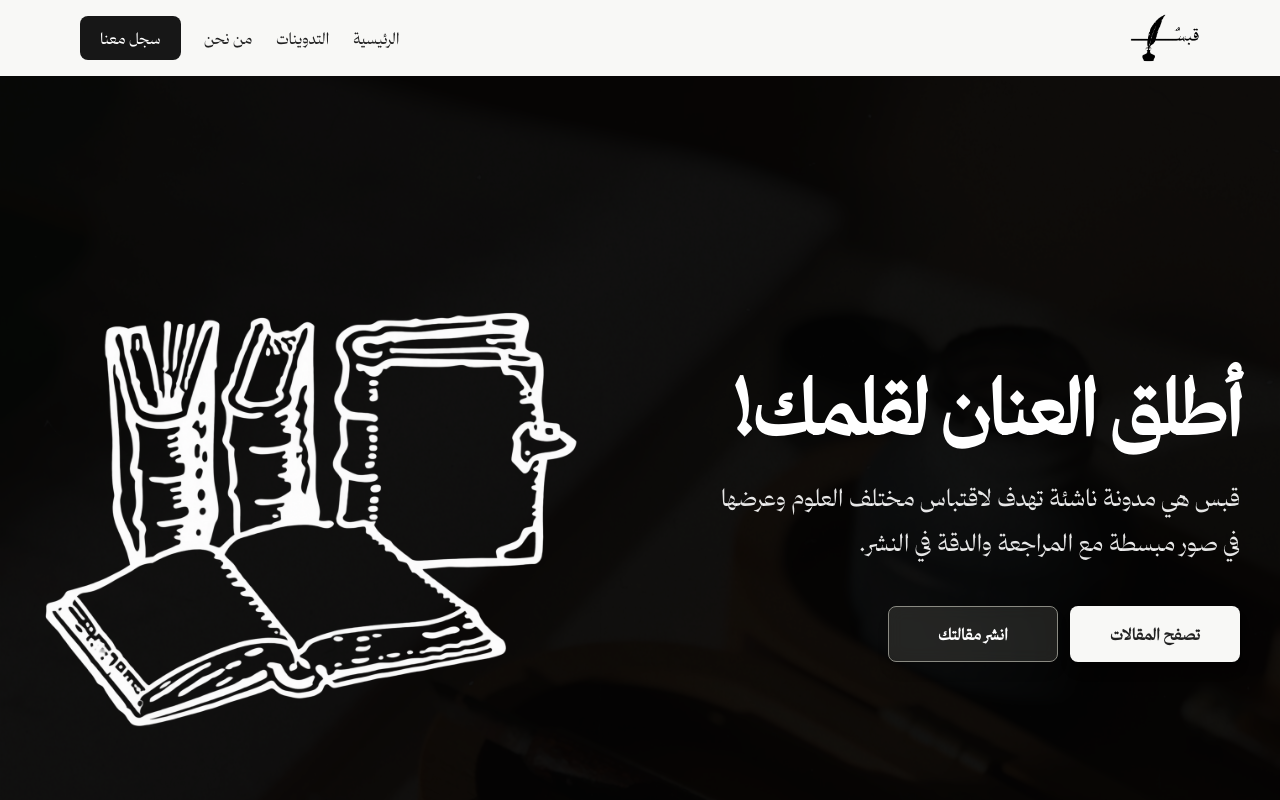
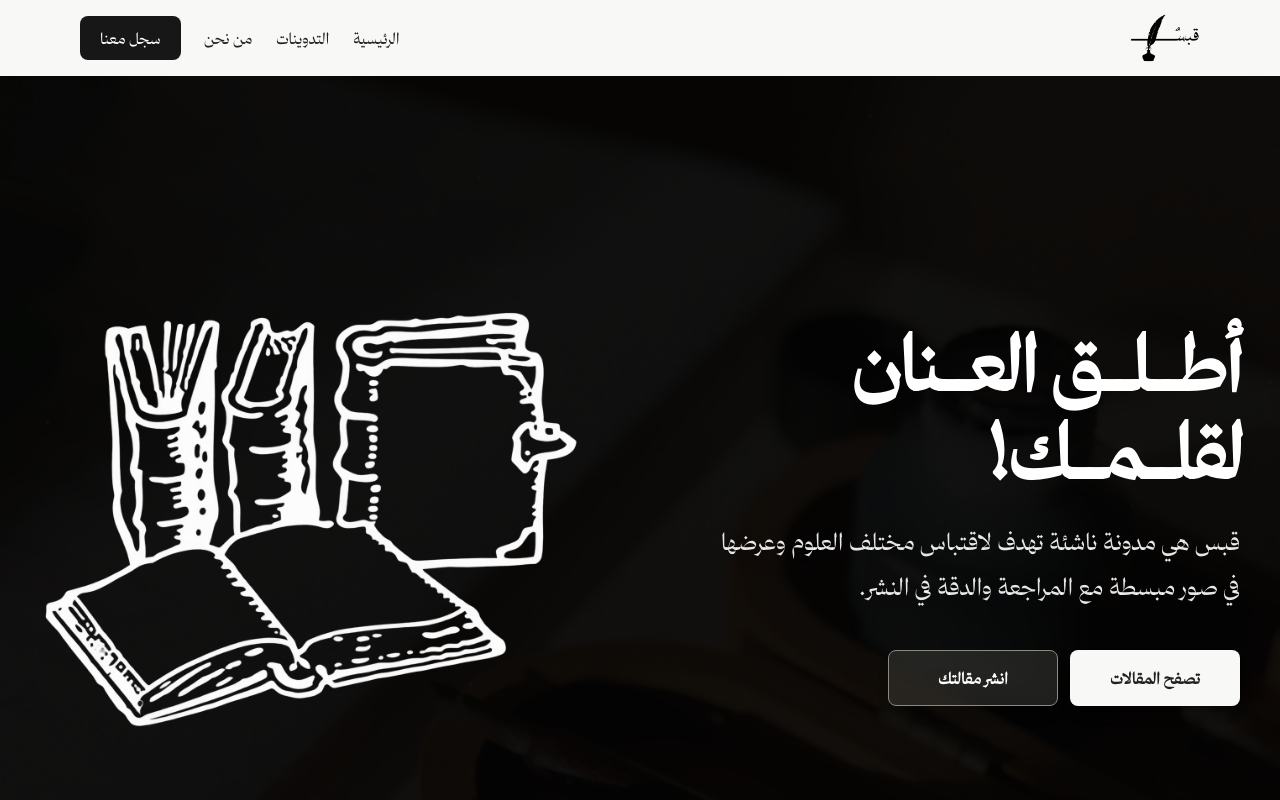
Before and after one commit to b4rbarroja/qabas, a Next.js app: page / in a window 1280 px wide. Shown: the top 800 px of the page. Built offline with nearby package versions, Linux system fonts and the light colour scheme.

Commit message:
new edits

```diff
--- a/app/components/hero/Hero.tsx
+++ b/app/components/hero/Hero.tsx
@@ -91,7 +91,7 @@ export default function Hero() {
           tracking-tight
         "
             >
-              أطلق العنان لقلمك!
+              أطــلــق العــنان لقلــمــك!
             </h1>
 
             <p
```
